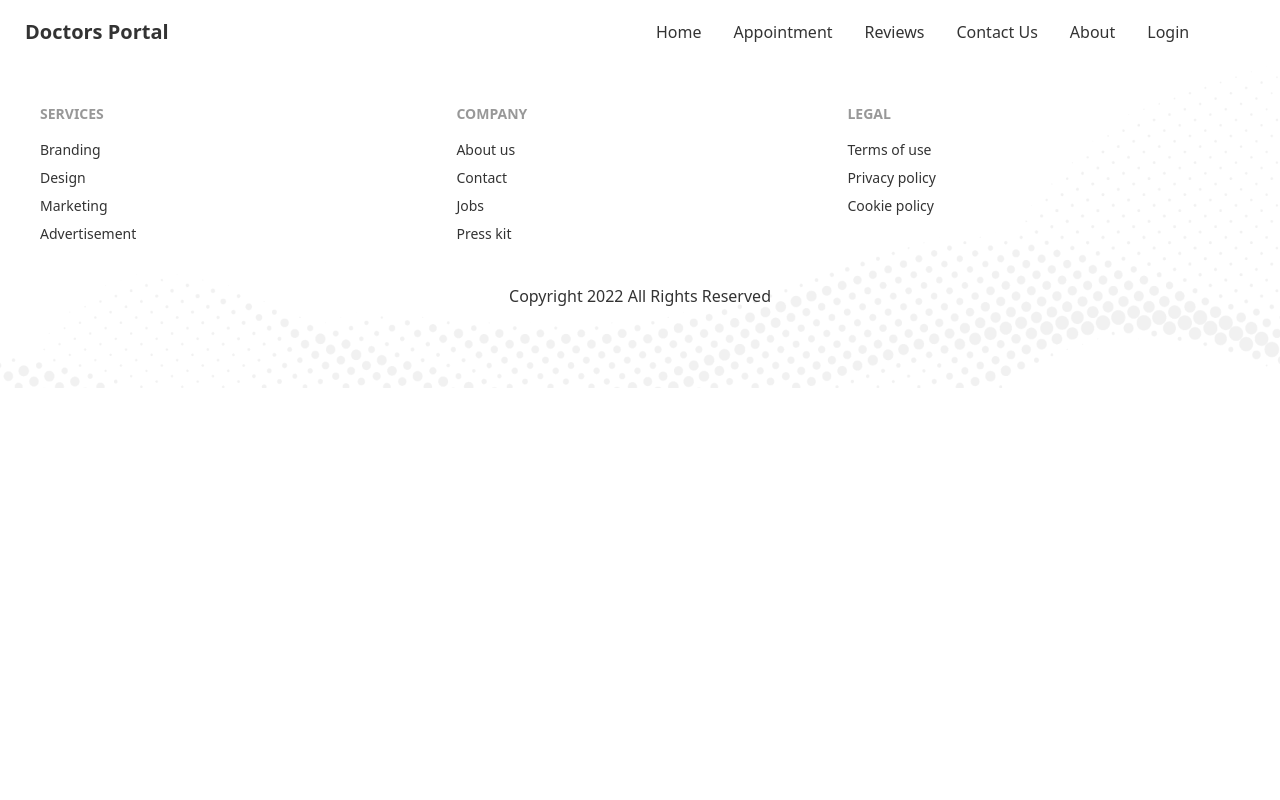
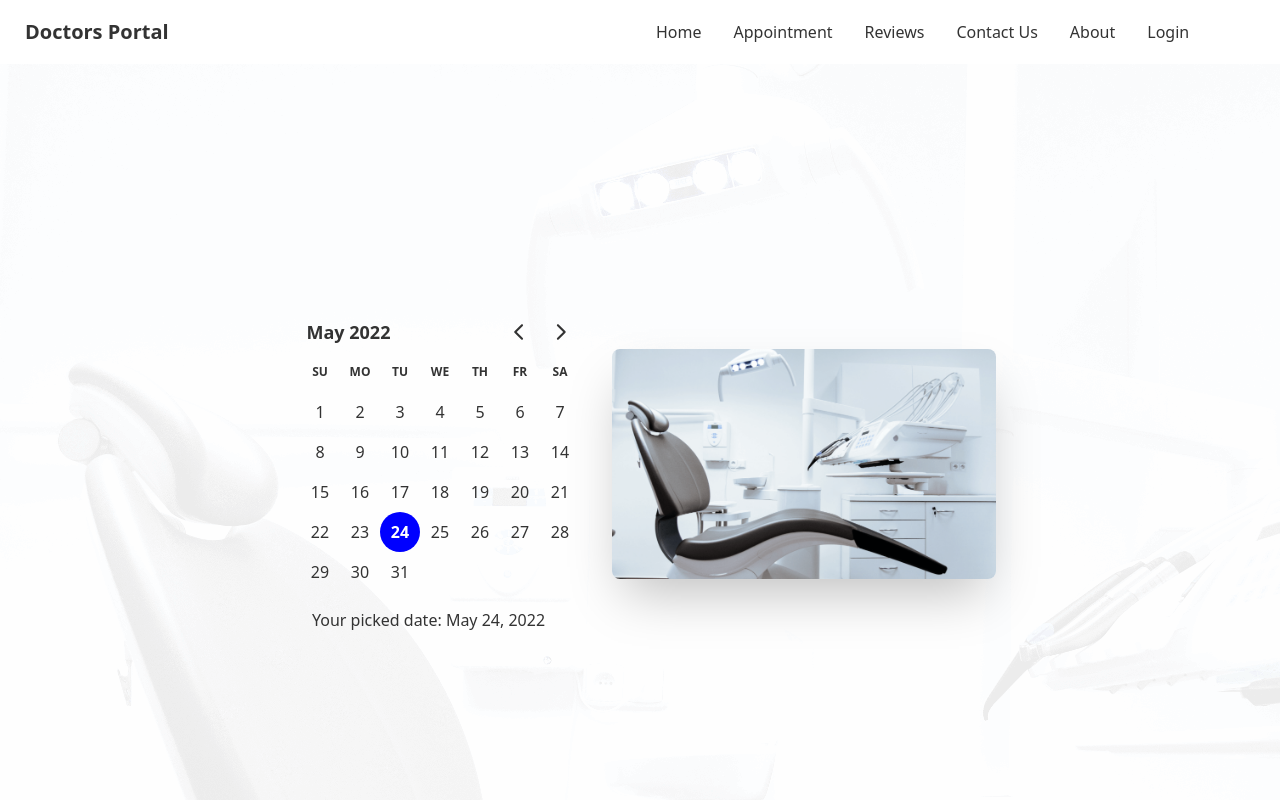
Before and after one commit to nagimuddin/Doctors-Portal, a React (Create React App) app: page /appointment in a window 1280 px wide. Shown: the top 800 px of the page. Built offline with nearby package versions, Linux system fonts and the light colour scheme.

Commit message:
appointment bennar done

```diff
--- a/package.json
+++ b/package.json
@@ -7,7 +7,10 @@
     "@testing-library/react": "^13.2.0",
     "@testing-library/user-event": "^13.5.0",
     "daisyui": "^2.15.1",
+    "date-fns": "^2.28.0",
     "react": "^18.1.0",
+    "react-datepicker": "^4.8.0",
+    "react-day-picker": "^8.0.5",
     "react-dom": "^18.1.0",
     "react-router-dom": "^6.3.0",
     "react-scripts": "5.0.1",
--- a/src/Pages/Appointment/Appointment.js
+++ b/src/Pages/Appointment/Appointment.js
@@ -1,9 +1,11 @@
 import React from 'react';
 import Footer from '../Shared/Footer';
+import AppointmentBennar from './AppointmentBennar';
 
 const Appointment = () => {
     return (
         <div>
+            <AppointmentBennar></AppointmentBennar>
             <Footer></Footer>
         </div>
     );
--- /dev/null
+++ b/src/Pages/Appointment/AppointmentBennar.js
@@ -0,0 +1,23 @@
+import React, { useState } from "react";
+import chair from "../../assets/images/chair.png";
+import bg from "../../assets/images/bg.png";
+import { DayPicker } from "react-day-picker";
+import "react-day-picker/dist/style.css";
+import { format } from "date-fns";
+
+const AppointmentBennar = () => {
+  const [date, setDate] = useState(new Date());
+  return (
+    <div style={{ background: `url(${bg})` }} className="hero min-h-screen">
+      <div className="hero-content flex-col lg:flex-row-reverse">
+        <img src={chair} alt="" className="max-w-sm rounded-lg shadow-2xl" />
+        <div>
+          <DayPicker mode="single" selected={date} onSelect={setDate} />
+          <p className="ml-7">Your picked date: {format(date, 'PP')}</p>
+        </div>
+      </div>
+    </div>
+  );
+};
+
+export default AppointmentBennar;
--- a/src/Pages/Shared/Navbar/Navbar.js
+++ b/src/Pages/Shared/Navbar/Navbar.js
@@ -25,7 +25,7 @@ const Navbar = () => {
     </>
   );
   return (
-    <div className="navbar bg-#FFFFFF">
+    <div className="navbar bg-white z-50 sticky top-0">
       <div className="navbar-start">
         <div className="dropdown">
           <label tabIndex="0" className="btn btn-ghost lg:hidden">
@@ -51,7 +51,7 @@ const Navbar = () => {
             {menuItems}
           </ul>
         </div>
-        <a className="btn btn-ghost normal-case text-xl">Doctors Portal</a>
+        <Link to="/" className="btn btn-ghost normal-case text-xl">Doctors Portal</Link>
       </div>
       <div className="navbar-center hidden lg:flex">
         <ul className="menu menu-horizontal p-0">{menuItems}</ul>
```
Also changed, not shown: 1 other file (tests, documents, lock files or other folders).
